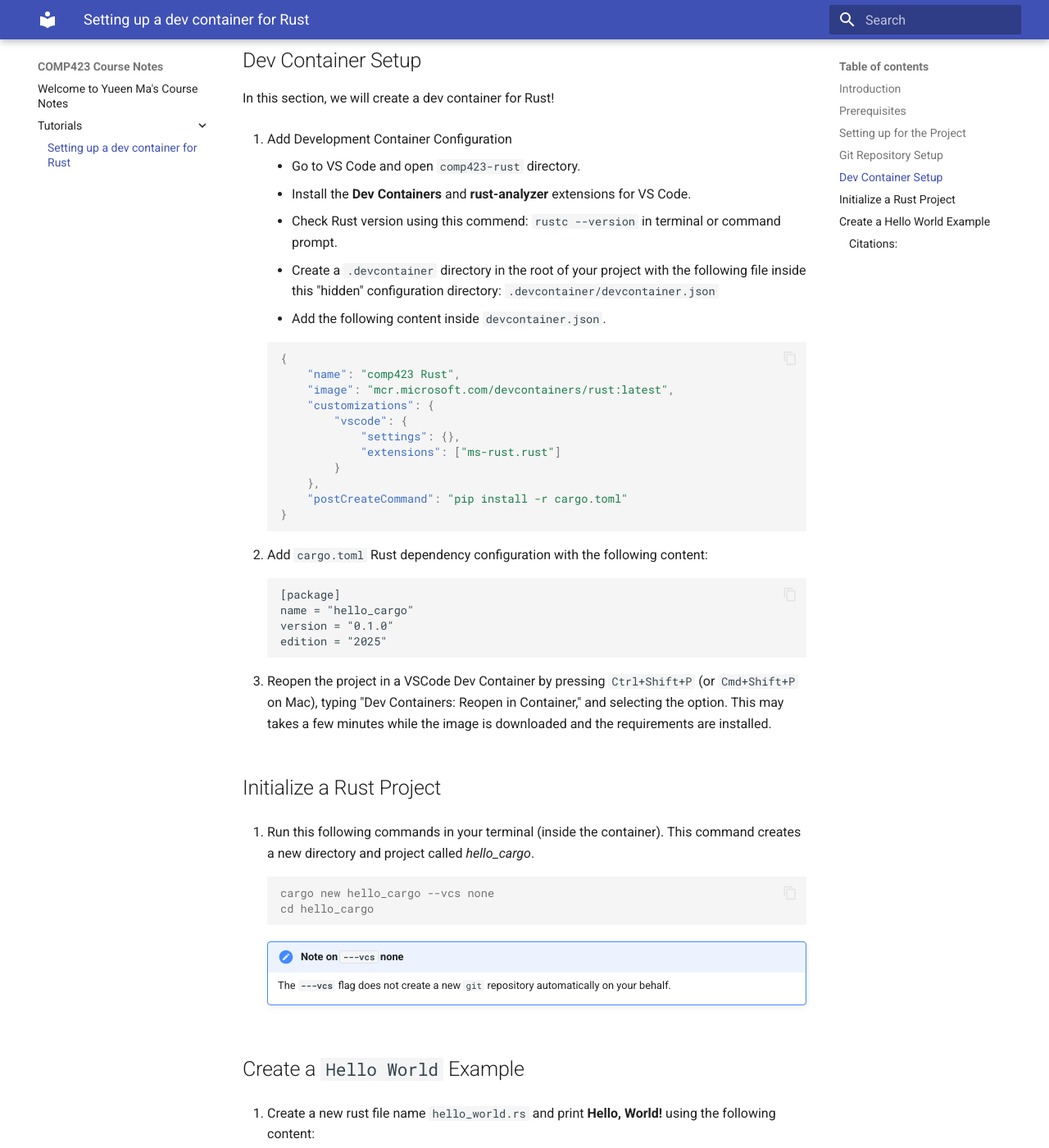
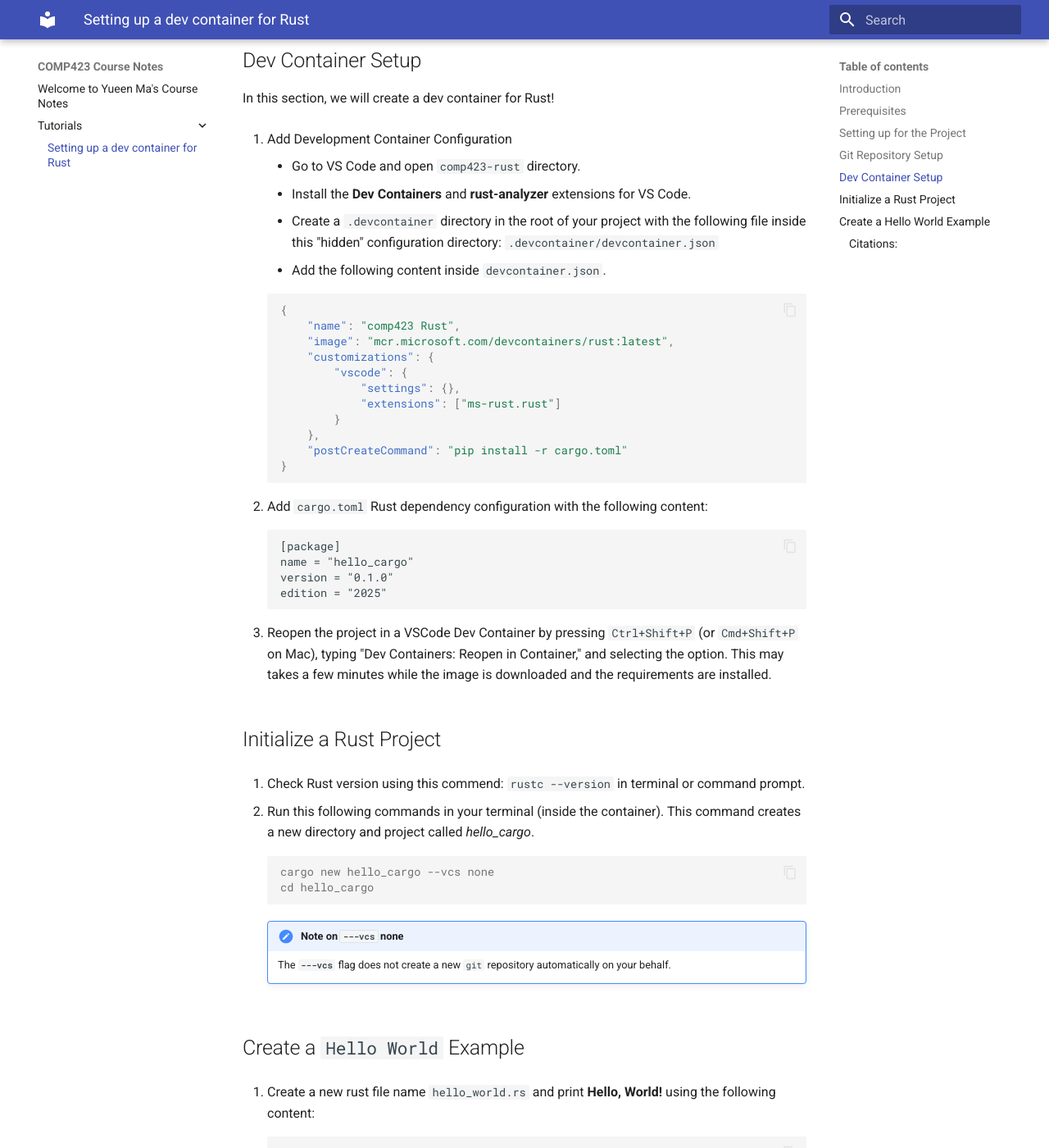
Before and after one commit to myueen/comp423-course-notes, an MkDocs documentation site: the page built from docs/tutorials/rust-setup.md, in a window 1280 px wide and 1400 px high, scrolled down 2180 px. Shown: the whole window at 82% size. Built offline with MkDocs 1.6.1 and Material for MkDocs 9.7.7, drawn with Linux system fonts in a browser that asks for light colours; part of the change alters nothing that is shown.

````diff
--- a/docs/tutorials/rust-setup.md
+++ b/docs/tutorials/rust-setup.md
@@ -88,7 +88,6 @@ In this section, we will create a dev container for Rust!
 1. Add Development Container Configuration
     - Go to VS Code and open ```comp423-rust``` directory.
     - Install the **Dev Containers** and **rust-analyzer** extensions for VS Code.
-    - Check Rust version using this commend: ```rustc --version``` in terminal or command prompt.
     - Create a ```.devcontainer``` directory in the root of your project with the following file inside this "hidden" configuration directory: ```.devcontainer/devcontainer.json```
     - Add the following content inside ```devcontainer.json```.
 
@@ -123,7 +122,9 @@ In this section, we will create a dev container for Rust!
 
 
 ## Initialize a Rust Project
-1. Run this following commands in your terminal (inside the container). This command creates a new directory and project called *hello_cargo*.
+1. Check Rust version using this commend: ```rustc --version``` in terminal or command prompt.
+
+2. Run this following commands in your terminal (inside the container). This command creates a new directory and project called *hello_cargo*.
 
     ```console
     cargo new hello_cargo --vcs none
````
